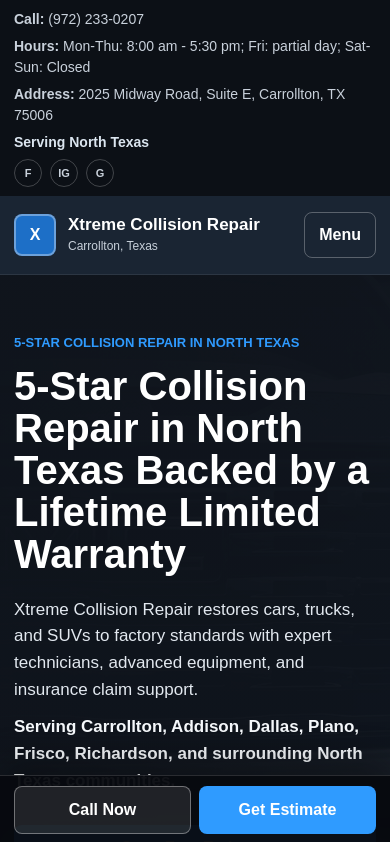
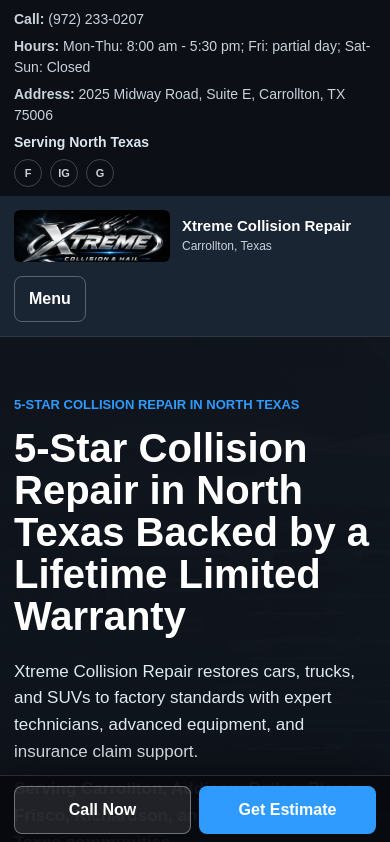
Before and after one commit to Clay7002/xtreme-site, a Next.js app: page / in a window 390 px wide. Shown: the top 842 px of the page. Built offline with nearby package versions, Linux system fonts and the light colour scheme.

Commit message:
Add Xtreme brand logo

```diff
--- a/app/components.tsx
+++ b/app/components.tsx
@@ -110,7 +110,7 @@ function Header() {
     <header className="site-header">
       <div className="container header-inner">
         <Link className="brand" href="/" aria-label="Xtreme Collision Repair home">
-          <span className="brand-mark">X</span>
+          <img className="brand-logo" src="/brand/xtreme-logo.webp" alt="Xtreme Collision & Hail" />
           <span>
             <strong>{siteInfo.name}</strong>
             <small>{siteInfo.city}, {siteInfo.region}</small>
@@ -169,7 +169,7 @@ export function Footer() {
       <div className="container footer-grid">
         <section>
           <Link className="brand footer-brand" href="/">
-            <span className="brand-mark">X</span>
+            <img className="brand-logo" src="/brand/xtreme-logo.webp" alt="Xtreme Collision & Hail" />
             <span>
               <strong>{siteInfo.name}</strong>
               <small>Collision repair in {siteInfo.city}, TX</small>
--- a/app/globals.css
+++ b/app/globals.css
@@ -144,9 +144,18 @@ svg {
 
 .brand {
   display: inline-flex;
-  min-width: 214px;
+  min-width: 286px;
   align-items: center;
   gap: 12px;
+}
+
+.brand-logo {
+  display: block;
+  width: clamp(142px, 13vw, 188px);
+  height: auto;
+  flex: 0 0 auto;
+  border-radius: 6px;
+  object-fit: contain;
 }
 
 .brand-mark {
@@ -168,7 +177,7 @@ svg {
 }
 
 .brand strong {
-  font-size: 17px;
+  font-size: 15px;
   line-height: 1.2;
 }
 
@@ -1702,6 +1711,10 @@ svg {
   margin-bottom: 18px;
 }
 
+.footer-brand .brand-logo {
+  width: 218px;
+}
+
 .footer-map-row {
   display: grid;
   grid-template-columns: 1fr auto;
@@ -1812,6 +1825,10 @@ svg {
 
   .brand {
     min-width: 0;
+  }
+
+  .brand-logo {
+    width: 156px;
   }
 
   .site-header .button {
--- a/app/layout.tsx
+++ b/app/layout.tsx
@@ -29,8 +29,9 @@ export const metadata: Metadata = {
     "North Texas collision repair",
   ],
   icons: {
-    icon: "/favicon.svg",
-    shortcut: "/favicon.svg",
+    icon: "/brand/xtreme-favicon.png",
+    shortcut: "/brand/xtreme-favicon.png",
+    apple: "/brand/xtreme-favicon.png",
   },
 };
 
```
Also changed, not shown: public/brand/xtreme-favicon.png (added), public/brand/xtreme-logo.webp (added).
